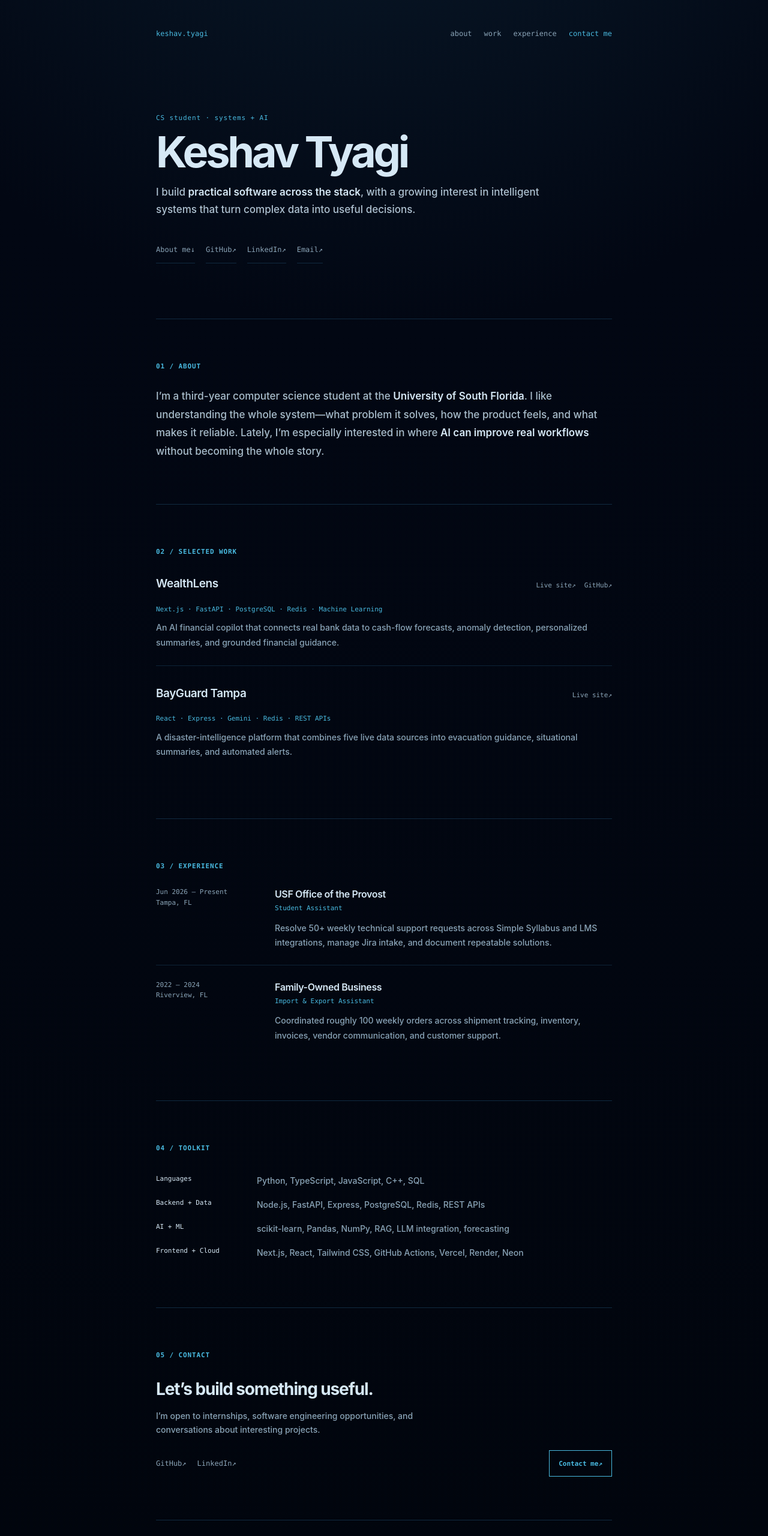
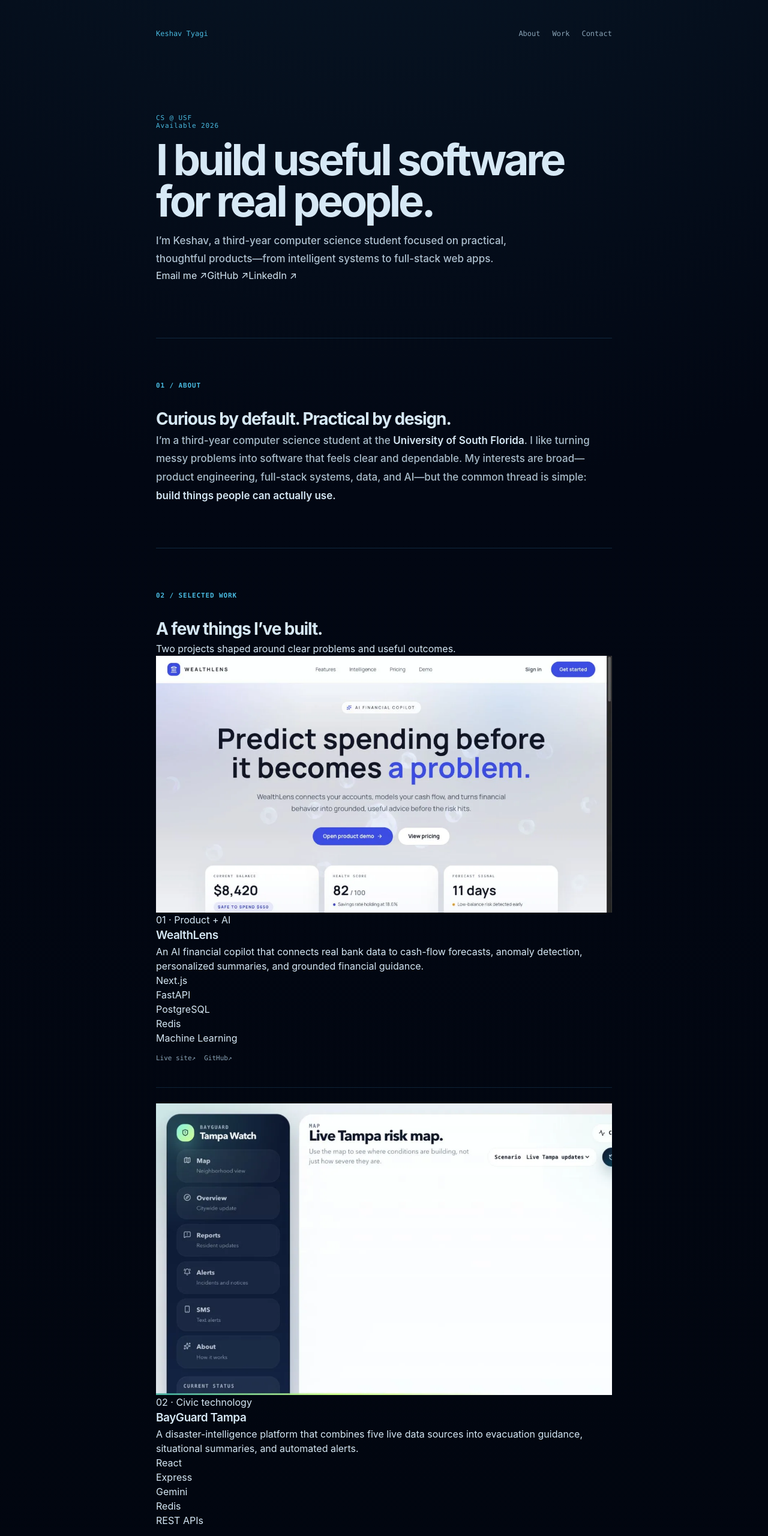
Before and after one commit to keshav-tyg/portfolio, a Next.js app in the folder site/: page / in a window 1280 px wide. Shown: the top 2560 px of the page at 60% size. Built offline with nearby package versions, Linux system fonts and the light colour scheme.

Commit message:
feat: build editorial rail layout

```diff
--- a/site/app/page.tsx
+++ b/site/app/page.tsx
@@ -1,7 +1,16 @@
+import Image from "next/image";
+
 const projects = [
   {
     name: "WealthLens",
-    stack: "Next.js · FastAPI · PostgreSQL · Redis · Machine Learning",
+    category: "Product + AI",
+    image: {
+      src: "/projects/wealthlens.webp",
+      width: 1265,
+      height: 712,
+      alt: "WealthLens financial copilot landing page",
+    },
+    tags: ["Next.js", "FastAPI", "PostgreSQL", "Redis", "Machine Learning"],
     description:
       "An AI financial copilot that connects real bank data to cash-flow forecasts, anomaly detection, personalized summaries, and grounded financial guidance.",
     links: [
@@ -19,7 +28,14 @@ const projects = [
   },
   {
     name: "BayGuard Tampa",
-    stack: "React · Express · Gemini · Redis · REST APIs",
+    category: "Civic technology",
+    image: {
+      src: "/projects/bayguard.webp",
+      width: 1112,
+      height: 712,
+      alt: "BayGuard Tampa risk dashboard",
+    },
+    tags: ["React", "Express", "Gemini", "Redis", "REST APIs"],
     description:
       "A disaster-intelligence platform that combines five live data sources into evacuation guidance, situational summaries, and automated alerts.",
     links: [
@@ -81,53 +97,123 @@ function ExternalLink({
   );
 }
 
+function SectionRail({
+  id,
+  index,
+  label,
+  title,
+  className = "",
+  children,
+}: {
+  id: string;
+  index: string;
+  label: string;
+  title: string;
+  className?: string;
+  children: React.ReactNode;
+}) {
+  const titleId = `${id}-title`;
+
+  return (
+    <section
+      id={id}
+      className={`content-section editorial-section ${className}`.trim()}
+      aria-labelledby={titleId}
+    >
+      <p className="section-label">
+        {index} / {label}
+      </p>
+      <div className="section-content">
+        <h2 id={titleId}>{title}</h2>
+        {children}
+      </div>
+    </section>
+  );
+}
+
 export default function Home() {
   return (
     <>
       <a className="skip-link" href="#main-content">Skip to content</a>
+
       <header className="site-header shell">
         <nav aria-label="Primary navigation">
-          <a className="brand" href="#top" aria-label="Keshav Tyagi, back to top">keshav.tyagi</a>
+          <a className="brand" href="#top" aria-label="Keshav Tyagi, back to top">
+            <span className="brand-dot" aria-hidden="true" />
+            Keshav Tyagi
+          </a>
           <div className="nav-links">
-            <a href="#about">about</a>
-            <a href="#work">work</a>
-            <a href="#experience">experience</a>
-            <a className="nav-contact" href={external.email}>contact me</a>
+            <a href="#about">About</a>
+            <a href="#work">Work</a>
+            <a href={external.email}>Contact</a>
           </div>
         </nav>
       </header>
 
       <main id="main-content" className="shell">
         <section id="top" className="hero" aria-labelledby="hero-title">
-          <p className="eyebrow">CS student · systems + AI</p>
-          <h1 id="hero-title">Keshav Tyagi</h1>
+          <p className="eyebrow">CS @ USF<br />Available 2026</p>
+          <div className="hero-main">
+            <h1 id="hero-title">I build useful software for real people.</h1>
             <p className="hero-copy">
-            I build <strong>practical software across the stack</strong>, with a growing interest in intelligent systems that turn complex data into useful decisions.
+              I’m Keshav, a third-year computer science student focused on practical,
+              thoughtful products—from intelligent systems to full-stack web apps.
             </p>
-          <div className="hero-links" aria-label="Profile links">
-            <a href="#about">About me <span aria-hidden="true">↓</span></a>
+            <div className="hero-actions" aria-label="Profile links">
+              <a className="hero-primary" href={external.email}>
+                Email me <span aria-hidden="true">↗</span>
+              </a>
               <ExternalLink href={external.github} ariaLabel="GitHub profile">GitHub</ExternalLink>
               <ExternalLink href={external.linkedin} ariaLabel="LinkedIn profile">LinkedIn</ExternalLink>
-            <a href={external.email}>Email <span aria-hidden="true">↗</span></a>
+            </div>
           </div>
         </section>
 
-        <section id="about" className="content-section" aria-labelledby="about-title">
-          <p className="section-label">01 / About</p>
-          <h2 id="about-title" className="sr-only">About</h2>
+        <SectionRail
+          id="about"
+          index="01"
+          label="About"
+          title="Curious by default. Practical by design."
+        >
           <p className="about-copy">
-            I’m a third-year computer science student at the <strong>University of South Florida</strong>. I like understanding the whole system—what problem it solves, how the product feels, and what makes it reliable. Lately, I’m especially interested in where <strong>AI can improve real workflows</strong> without becoming the whole story.
+            I’m a third-year computer science student at the <strong>University of South Florida</strong>.
+            I like turning messy problems into software that feels clear and dependable. My interests
+            are broad—product engineering, full-stack systems, data, and AI—but the common thread is
+            simple: <strong>build things people can actually use.</strong>
           </p>
-        </section>
+        </SectionRail>
 
-        <section id="work" className="content-section" aria-labelledby="work-title">
-          <p className="section-label">02 / Selected work</p>
-          <h2 id="work-title" className="sr-only">Selected work</h2>
-          <div className="project-list">
-            {projects.map((project) => (
+        <SectionRail
+          id="work"
+          index="02"
+          label="Selected work"
+          title="A few things I’ve built."
+          className="work-section"
+        >
+          <p className="work-note">Two projects shaped around clear problems and useful outcomes.</p>
+          <div className="projects">
+            {projects.map((project, projectIndex) => (
               <article className="project" key={project.name}>
-                <div className="project-heading">
+                <div className="project-shot">
+                  <Image
+                    src={project.image.src}
+                    alt={project.image.alt}
+                    width={project.image.width}
+                    height={project.image.height}
+                    sizes="(max-width: 760px) calc(100vw - 36px), 540px"
+                  />
+                </div>
+                <div className="project-content">
+                  <p className="project-meta">
+                    <span>{String(projectIndex + 1).padStart(2, "0")}</span>
+                    {" · "}
+                    {project.category}
+                  </p>
                   <h3>{project.name}</h3>
+                  <p className="project-copy">{project.description}</p>
+                  <ul className="tags" aria-label={`${project.name} technologies`}>
+                    {project.tags.map((tag) => <li key={tag}>{tag}</li>)}
+                  </ul>
                   <div className="project-links">
                     {project.links.map((link) => (
                       <ExternalLink href={link.href} ariaLabel={link.ariaLabel} key={link.href}>
@@ -136,16 +222,12 @@ export default function Home() {
                     ))}
                   </div>
                 </div>
-                <p className="stack">{project.stack}</p>
-                <p>{project.description}</p>
               </article>
             ))}
           </div>
-        </section>
+        </SectionRail>
 
-        <section id="experience" className="content-section" aria-labelledby="experience-title">
-          <p className="section-label">03 / Experience</p>
-          <h2 id="experience-title" className="sr-only">Experience</h2>
+        <SectionRail id="experience" index="03" label="Experience" title="Experience">
           <div className="experience-list">
             {experience.map((item) => (
               <article className="job" key={item.organization}>
@@ -153,16 +235,14 @@ export default function Home() {
                 <div>
                   <h3>{item.organization}</h3>
                   <p className="role">{item.role}</p>
-                  <p>{item.description}</p>
+                  <p className="job-copy">{item.description}</p>
                 </div>
               </article>
             ))}
           </div>
-        </section>
+        </SectionRail>
 
-        <section id="toolkit" className="content-section" aria-labelledby="toolkit-title">
-          <p className="section-label">04 / Toolkit</p>
-          <h2 id="toolkit-title" className="sr-only">Toolkit</h2>
+        <SectionRail id="toolkit" index="04" label="Toolkit" title="Toolkit">
           <dl className="skills">
             {skills.map(([group, values]) => (
               <div className="skill-row" key={group}>
@@ -171,20 +251,25 @@ export default function Home() {
               </div>
             ))}
           </dl>
-        </section>
+        </SectionRail>
 
-        <section id="contact" className="content-section contact" aria-labelledby="contact-title">
+        <SectionRail id="contact" index="05" label="Contact" title="Let’s build something useful." className="contact-section">
+          <div className="contact-layout">
             <div>
-            <p className="section-label">05 / Contact</p>
-            <h2 id="contact-title">Let’s build something useful.</h2>
-            <p>I’m open to internships, software engineering opportunities, and conversations about interesting projects.</p>
+              <p className="contact-copy">
+                I’m open to internships, software engineering opportunities, and
+                conversations about interesting projects.
+              </p>
               <div className="contact-socials">
                 <ExternalLink href={external.github} ariaLabel="GitHub profile">GitHub</ExternalLink>
                 <ExternalLink href={external.linkedin} ariaLabel="LinkedIn profile">LinkedIn</ExternalLink>
               </div>
             </div>
-          <a className="contact-button" href={external.email}>Contact me <span aria-hidden="true">↗</span></a>
-        </section>
+            <a className="contact-button" href={external.email}>
+              Contact me <span aria-hidden="true">↗</span>
+            </a>
+          </div>
+        </SectionRail>
       </main>
 
       <footer className="site-footer shell">
```
Also changed, not shown: 1 other file (tests, documents, lock files or other folders). Lines whose indentation alone changed are shown as unchanged.
